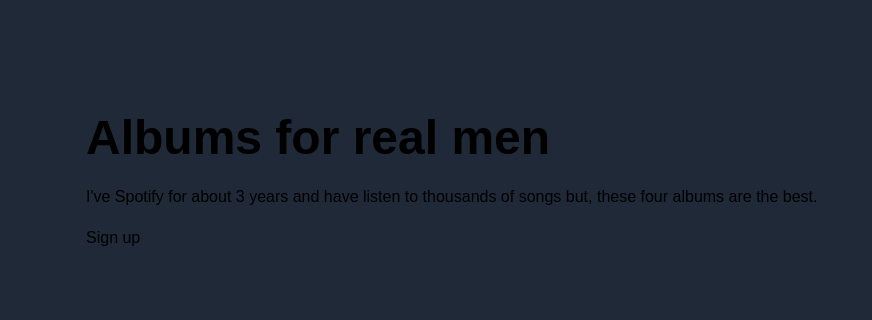
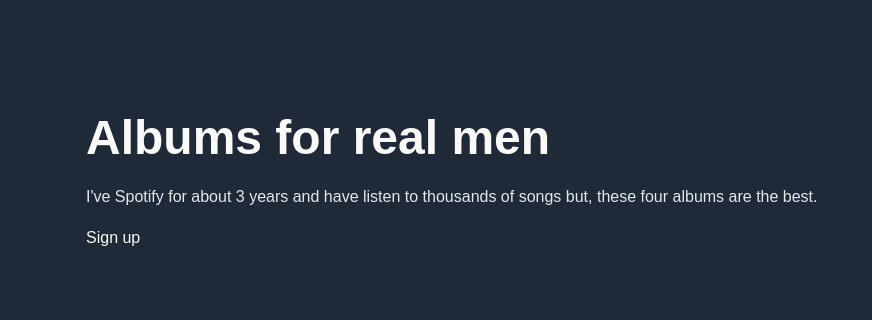
Before and after one commit to Kane-Kesler/landing-page, a plain HTML site: page index.html in a window 1280 px wide. Shown: the part 124-444 px from the top of the page, 0-872 px from the left. Drawn offline with Linux system fonts and the light colour scheme.

Commit message:
Just added a bunch of the same colors to different parts of the nav-hero container

```diff
--- a/styles.css
+++ b/styles.css
@@ -52,6 +52,15 @@
 .hero-container-left .title {
     font-size: 48px;
     font-weight: 800;
+    color: #F9FAF8;
+}
+
+.hero-container-left .description {
+    color: #E5E7EB;
+}
+
+.button {
+    color: #F9FAF8;
 }
 
 .hero-container-left,
```
